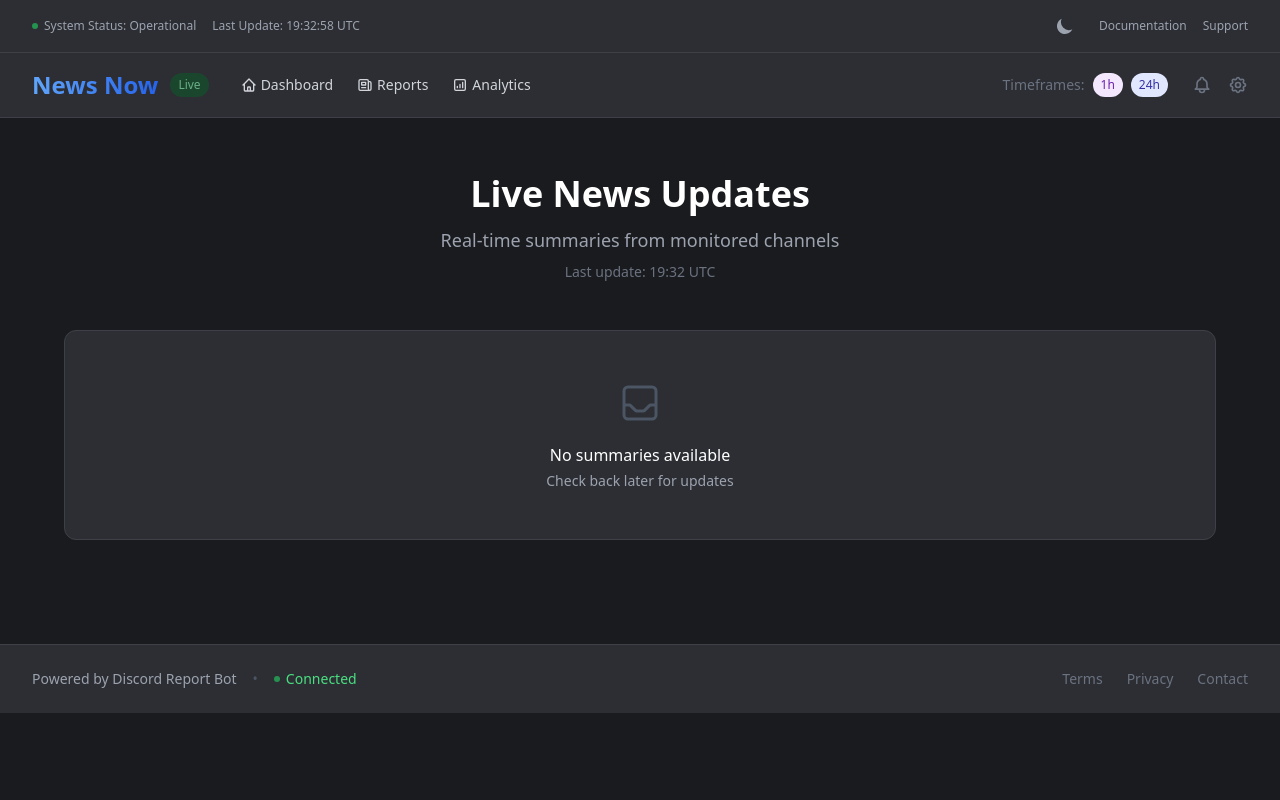
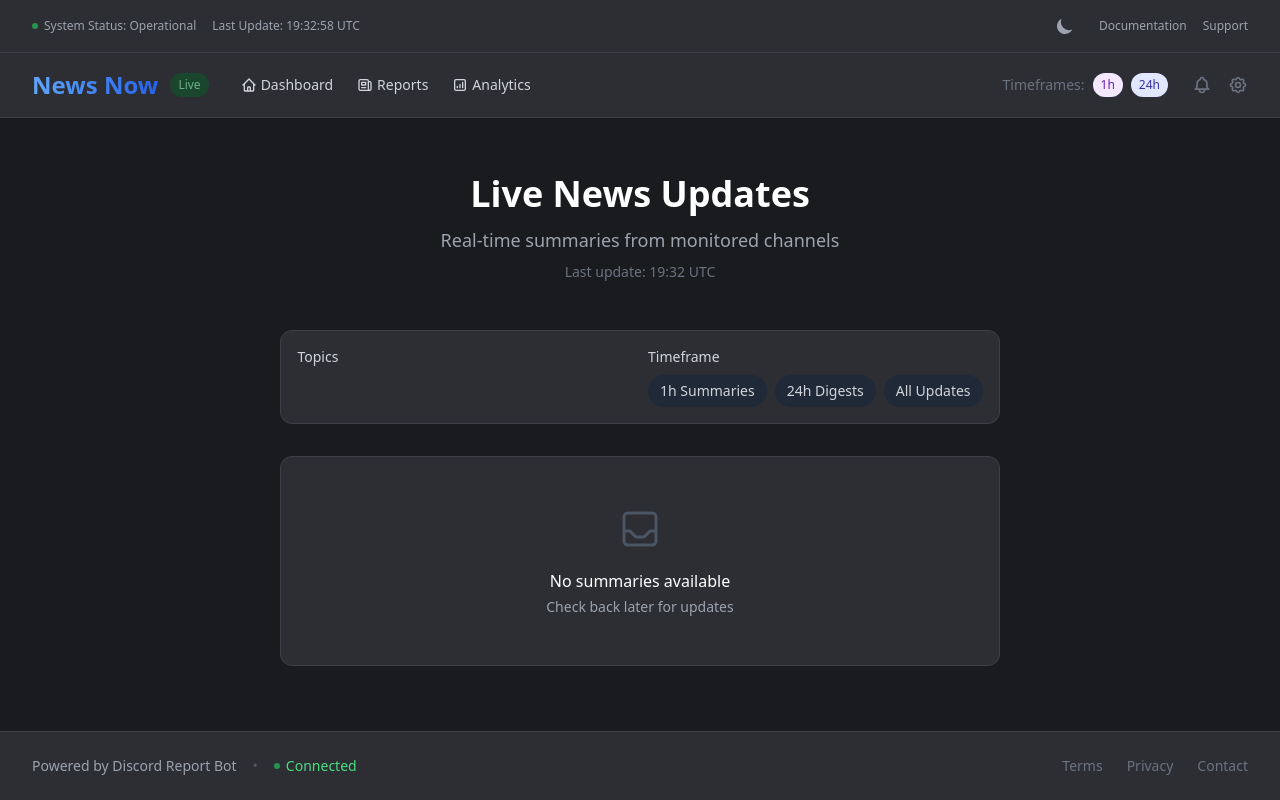
Before and after one commit to ghsaboias/news-now, a Flask app: page / in a window 1280 px wide. Run offline with Flask 3, Linux system fonts and the light colour scheme; parts of the project's set-up code (start-up, migrations or seed data) failed here and were passed over; some libraries are stand-ins or nearby versions; some web fonts are replaced.

Commit message:
feat: enhance report generation and filtering capabilities
- Updated ReportGenerator to include file operations for saving formatted messages.
- Modified ReportManager to set file operations in the report generator.
- Introduced filtering options in the web interface, allowing users to filter news items by topics and timeframe.
- Enhanced the index and news item templates to support new filtering features and improved layout.
- Added a new filtered-news route to handle requests for filtered news items.
- Improved JavaScript for dynamic filtering and UI updates without page reloads.
- Updated HTML templates for better structure and user experience.

```diff
--- a/src/main.py
+++ b/src/main.py
@@ -52,10 +52,10 @@ logger.setLevel(logging.DEBUG)
 
 # Initialize components
 claude_client = anthropic.Anthropic(api_key=ANTHROPIC_API_KEY)
-report_gen = ReportGenerator(claude_client, logger)
 telegram_bot = TelegramBot(TELEGRAM_BOT_TOKEN, TELEGRAM_CHAT_ID, logger)
 discord_client = DiscordClient(DISCORD_TOKEN, GUILD_ID, logger)
 file_ops = FileOps()
+report_gen = ReportGenerator(claude_client, logger, file_ops)
 report_manager = ReportManager(discord_client, telegram_bot, report_gen, file_ops, logger)
 
 # Add graceful shutdown handling
--- a/web/app.py
+++ b/web/app.py
@@ -3,7 +3,7 @@ import json
 import logging
 from datetime import datetime, timezone
 from functools import lru_cache
-from flask import Flask, render_template
+from flask import Flask, render_template, request
 from typing import Optional, Dict, List
 import re
 import unicodedata
@@ -32,8 +32,8 @@ CACHE_TIMEOUT = 60  # 1 minute for most operations
 def format_channel_name(name: str) -> str:
     """Format channel name for display by removing emojis and special suffixes."""
     try:
-        # Remove emojis and split
-        clean_name = name.replace('🟡', '').replace('🔴', '').replace('🟠', '').replace('⚫', '').replace('🔥', '')
+        # Remove all emojis using regex
+        clean_name = re.sub(r'[^\x00-\x7F]+', '', name)
 
         # Split by hyphens and filter out common suffixes
         parts = [part for part in clean_name.split('-') if part not in ['live', 'confirmed']]
@@ -45,7 +45,7 @@ def format_channel_name(name: str) -> str:
             words = [word.capitalize() for word in part.split()]
             formatted_parts.append(' '.join(words))
 
-        return ' - '.join(formatted_parts)
+        return ' - '.join(formatted_parts).strip()
     except Exception as e:
         logger.error(f"Error formatting channel name '{name}': {str(e)}")
         return name  # Return original name if formatting fails
@@ -136,30 +136,47 @@ def clean_channel_name(name: str) -> str:
 
 def extract_channel_tags(channel_name: str) -> List[str]:
     """Extract meaningful tags from a channel name by removing emojis, splitting on hyphens,
-    and filtering out common suffixes."""
-    import re
+    and filtering out common suffixes. Uses smart text processing to generate clean, unique tags."""
 
-    # Remove any leading emojis (any non-ASCII characters at the start)
+    # Remove any leading emojis and special characters
     clean_name = re.sub(r'^[^\x00-\x7F]+', '', channel_name)
 
-    # Split by hyphens and filter out common suffixes
-    common_suffixes = {'live', 'confirmed', 'updates', 'news', 'breaking'}
-    tags = []
+    # Common words that shouldn't be standalone tags
+    noise_words = {'live', 'confirmed', 'updates', 'news', 'breaking', 'latest', 'feed'}
 
-    for part in clean_name.split('-'):
-        part = part.strip()
-        if part and part.lower() not in common_suffixes:
-            # Capitalize each word
-            tag = ' '.join(word.capitalize() for word in part.split())
-            tags.append(tag)
+    # Split by hyphens and clean each part
+    parts = [part.strip() for part in clean_name.split('-') if part.strip()]
 
-    return tags
+    # Process multi-word combinations first
+    tags = set()  # Using set for automatic deduplication
+    for i, part in enumerate(parts):
+        words = [w for w in part.split() if w.lower() not in noise_words]
+        if not words:
+            continue
+
+        # If it's all uppercase and 2-5 letters, preserve the case (e.g., US, UN, NATO)
+        if len(words) == 1 and words[0].isupper() and 2 <= len(words[0]) <= 5:
+            tags.add(words[0])
+            continue
+
+        # For longer sequences, properly capitalize each word
+        tag = ' '.join(word.capitalize() for word in words)
+        if tag:
+            tags.add(tag)
+
+    return sorted(list(tags))
 
 @app.route('/')
 def index():
     try:
         logger.debug("Starting index route")
+
+        # Get filter parameters
+        selected_topics = request.args.getlist('topics')
+        timeframe = request.args.get('timeframe')
+
         news_items = []
+        all_topics = set()  # To collect all available topics
 
         if not os.path.exists(SUMMARIES_DIR):
             logger.error(f"SUMMARIES_DIR does not exist: {SUMMARIES_DIR}")
@@ -172,8 +189,21 @@ def index():
             if os.path.isdir(channel_dir):
                 latest = get_latest_summary(channel_dir)
                 if latest and latest['content']:
+                    # Skip if timeframe filter is active and doesn't match
+                    if timeframe and latest['timeframe'] != timeframe:
+                        continue
+
                     summary_content = latest['content']
                     channel_slug = get_channel_slug(channel_name)
+                    tags = extract_channel_tags(channel_name)
+
+                    # Add tags to all_topics set
+                    all_topics.update(tags)
+
+                    # Skip if topic filter is active and no matching tags
+                    if selected_topics and not any(tag in selected_topics for tag in tags):
+                        continue
+
                     news_item = {
                         'channel': channel_name,
                         'channel_slug': channel_slug,
@@ -184,21 +214,34 @@ def index():
                         'timestamp': datetime.fromisoformat(latest['period_end']),
                         'priority': get_priority(channel_name),
                         'timeframe': latest['timeframe'],
-                        'tags': extract_channel_tags(channel_name)  # Add tags to news item
+                        'tags': tags
                     }
                     logger.debug(f"Created news item: {str(news_item)[:100]}...")
                     news_items.append(news_item)
 
         if not news_items:
             logger.warning("No news items found")
-            return render_template('index.html', news_items=[])
+            return render_template('index.html',
+                                news_items=[],
+                                all_topics=sorted(all_topics),
+                                selected_topics=selected_topics,
+                                timeframe=timeframe)
 
         news_items.sort(key=lambda x: x['timestamp'], reverse=True)
         logger.debug(f"Returning {len(news_items)} news items")
-        return render_template('index.html', news_items=news_items)
+        return render_template('index.html',
+                             news_items=news_items,
+                             all_topics=sorted(all_topics),
+                             selected_topics=selected_topics,
+                             timeframe=timeframe)
     except Exception as e:
         logger.error(f"Error in index route: {str(e)}")
-        return render_template('index.html', news_items=[], error=str(e))
+        return render_template('index.html',
+                             news_items=[],
+                             error=str(e),
+                             all_topics=[],
+                             selected_topics=[],
+                             timeframe=None)
 
 @app.route('/channel/<channel_slug>')
 def channel(channel_slug):
@@ -272,5 +315,53 @@ def generate_report(channel_slug):
         logger.error(f"Error in generate_report route: {str(e)}")
         return f"An error occurred: {str(e)}", 500
 
+@app.route('/filtered-news')
+def filtered_news():
+    try:
+        selected_topics = request.args.getlist('topics')
+        timeframe = request.args.get('timeframe')
+
+        news_items = []
+        all_topics = set()
+
+        for channel_name in os.listdir(SUMMARIES_DIR):
+            channel_dir = os.path.join(SUMMARIES_DIR, channel_name)
+
+            if os.path.isdir(channel_dir):
+                latest = get_latest_summary(channel_dir)
+                if latest and latest['content']:
+                    if timeframe and latest['timeframe'] != timeframe:
+                        continue
+
+                    summary_content = latest['content']
+                    channel_slug = get_channel_slug(channel_name)
+                    tags = extract_channel_tags(channel_name)
+
+                    all_topics.update(tags)
+
+                    if selected_topics and not any(tag in selected_topics for tag in tags):
+                        continue
+
+                    news_item = {
+                        'channel': channel_name,
+                        'channel_slug': channel_slug,
+                        'display_name': format_channel_name(channel_name),
+                        'headline': summary_content['headline'],
+                        'location': summary_content.get('location', 'Location Unknown'),
+                        'body': summary_content['body'],
+                        'timestamp': datetime.fromisoformat(latest['period_end']),
+                        'priority': get_priority(channel_name),
+                        'timeframe': latest['timeframe'],
+                        'tags': tags
+                    }
+                    news_items.append(news_item)
+
+        news_items.sort(key=lambda x: x['timestamp'], reverse=True)
+        return render_template('news_items.html', news_items=news_items)
+
+    except Exception as e:
+        logger.error(f"Error in filtered_news route: {str(e)}")
+        return "Error loading news items", 500
+
 if __name__ == '__main__':
     app.run(debug=True)
--- a/web/static/js/main.js
+++ b/web/static/js/main.js
@@ -1,4 +1,6 @@
 $(document).ready(function() {
+    console.log('Document ready');
+
     // Theme toggle functionality
     const themeToggleDarkIcon = $('#theme-toggle-dark-icon');
     const themeToggleLightIcon = $('#theme-toggle-light-icon');
@@ -36,6 +38,91 @@ $(document).ready(function() {
         }
     });
 
+    // Debug: Log if we can find the form
+    const $form = $('#filter-form');
+    console.log('Found filter form:', $form.length > 0);
+
+    // Debug: Log initial form state
+    console.log('Initial topics:', $('#filter-form input[name="topics"]').length);
+    console.log('Initial timeframe inputs:', $('#filter-form input[name="timeframe"]').length);
+
+    // Function to update filter styles
+    function updateFilterStyles() {
+        // Reset all filters
+        $('#filter-form input[type="checkbox"]').each(function() {
+            const $label = $(this).closest('label');
+            if (this.checked) {
+                $label.addClass('bg-blue-100 text-blue-800 dark:bg-blue-900 dark:text-blue-300');
+                $label.removeClass('bg-gray-100 text-gray-800 dark:bg-gray-800 dark:text-gray-300');
+            } else {
+                $label.removeClass('bg-blue-100 text-blue-800 dark:bg-blue-900 dark:text-blue-300');
+                $label.addClass('bg-gray-100 text-gray-800 dark:bg-gray-800 dark:text-gray-300');
+            }
+        });
+
+        // Handle timeframe radio buttons
+        $('#filter-form input[name="timeframe"]').each(function() {
+            const $label = $(this).closest('label');
+            if (this.checked) {
+                $label.addClass('bg-indigo-100 text-indigo-800 dark:bg-indigo-900 dark:text-indigo-300');
+                $label.removeClass('bg-gray-100 text-gray-800 dark:bg-gray-800 dark:text-gray-300');
+            } else {
+                $label.removeClass('bg-indigo-100 text-indigo-800 dark:bg-indigo-900 dark:text-indigo-300');
+                $label.addClass('bg-gray-100 text-gray-800 dark:bg-gray-800 dark:text-gray-300');
+            }
+        });
+    }
+
+    // Initial style update
+    updateFilterStyles();
+
+    // Filter form handling
+    $('#filter-form input[type="checkbox"], #filter-form input[type="radio"]').on('change', function(e) {
+        // Update styles first
+        updateFilterStyles();
+
+        // Get all selected topics
+        const selectedTopics = $('#filter-form input[name="topics"]:checked').map(function() {
+            return this.value;
+        }).get();
+
+        // Get selected timeframe
+        const timeframe = $('#filter-form input[name="timeframe"]:checked').val() || '';
+
+        // Build query string
+        const params = new URLSearchParams();
+        selectedTopics.forEach(topic => params.append('topics', topic));
+        if (timeframe) {
+            params.append('timeframe', timeframe);
+        }
+
+        // Update URL without reloading
+        const newUrl = `${window.location.pathname}?${params.toString()}`;
+        history.pushState({}, '', newUrl);
+
+        // Show loading state
+        $('.grid.gap-6').addClass('opacity-50');
+
+        // Fetch filtered results
+        $.get(`/filtered-news?${params.toString()}`)
+            .done(function(html) {
+                $('.grid.gap-6').html(html).removeClass('opacity-50');
+            })
+            .fail(function() {
+                alert('Error loading news items');
+                $('.grid.gap-6').removeClass('opacity-50');
+            });
+    });
+
+    // Also try direct binding to inputs
+    $('#filter-form input[name="topics"]').on('change', function(e) {
+        console.log('Topic checkbox changed:', e.target.value, e.target.checked);
+    });
+
+    $('#filter-form input[name="timeframe"]').on('change', function(e) {
+        console.log('Timeframe radio changed:', e.target.value);
+    });
+
     // Auto-refresh status time
     setInterval(function() {
         $('.status-time').text(new Date().toLocaleTimeString() + ' UTC');
--- a/web/templates/base.html
+++ b/web/templates/base.html
@@ -23,7 +23,7 @@
         }
     </script>
     <!-- jQuery -->
-    <script src="https://code.jquery.com/jquery-3.7.1.min.js"></script>
+    <script src="https://cdnjs.cloudflare.com/ajax/libs/jquery/3.7.1/jquery.min.js" integrity="sha512-v2CJ7UaYy4JwqLDIrZUI/4hqeoQieOmAZNXBeQyjo21dadnwR+8ZaIJVT8EE2iyI61OV8e6M8PP2/4hpQINQ/g==" crossorigin="anonymous" referrerpolicy="no-referrer"></script>
     <script src="https://unpkg.com/@popperjs/core@2"></script>
     <script src="https://unpkg.com/tippy.js@6"></script>
     <link rel="stylesheet" href="https://unpkg.com/tippy.js@6/themes/light-border.css"/>
@@ -37,7 +37,7 @@
         .news-card:hover { transform: translateY(-2px); }
     </style>
 </head>
-<body class="min-h-screen bg-gray-50 dark:bg-dark-100 dark:text-gray-100">
+<body class="min-h-screen bg-gray-50 dark:bg-dark-100 dark:text-gray-100 flex flex-col">
     <!-- Header -->
     <header class="bg-white dark:bg-dark-200 shadow-sm border-b border-gray-100 dark:border-dark-300 sticky top-0 z-50">
         <div class="max-w-7xl mx-auto">
@@ -126,12 +126,12 @@
     </header>
 
     <!-- Main Content -->
-    <main class="max-w-7xl mx-auto py-6 sm:px-6 lg:px-8">
+    <main class="max-w-7xl mx-auto py-6 sm:px-6 lg:px-8 flex-grow">
         {% block content %}{% endblock %}
     </main>
 
     <!-- Footer -->
-    <footer class="bg-white dark:bg-dark-200 border-t border-gray-100 dark:border-dark-300 mt-12">
+    <footer class="bg-white dark:bg-dark-200 border-t border-gray-100 dark:border-dark-300">
         <div class="max-w-7xl mx-auto py-6 px-4 sm:px-6 lg:px-8">
             <div class="flex flex-col md:flex-row justify-between items-center space-y-4 md:space-y-0">
                 <div class="flex items-center space-x-4">
@@ -151,7 +151,10 @@
         </div>
     </footer>
 
-    <!-- Load our main JS file -->
+    <!-- JavaScript -->
+    <script src="https://cdnjs.cloudflare.com/ajax/libs/jquery/3.7.1/jquery.min.js" integrity="sha512-v2CJ7UaYy4JwqLDIrZUI/4hqeoQieOmAZNXBeQyjo21dadnwR+8ZaIJVT8EE2iyI61OV8e6M8PP2/4hpQINQ/g==" crossorigin="anonymous" referrerpolicy="no-referrer"></script>
+    <script src="https://unpkg.com/@popperjs/core@2"></script>
+    <script src="https://unpkg.com/tippy.js@6"></script>
     <script src="{{ url_for('static', filename='js/main.js') }}"></script>
 </body>
 </html>
--- a/web/templates/index.html
+++ b/web/templates/index.html
@@ -8,6 +8,45 @@
         <h1 class="text-4xl font-bold text-gray-900 dark:text-white mb-3">Live News Updates</h1>
         <p class="text-lg text-gray-600 dark:text-gray-400">Real-time summaries from monitored channels</p>
         <p class="text-sm text-gray-500 dark:text-gray-500 mt-2">Last update: {{ datetime.now().strftime('%H:%M UTC') }}</p>
+    </div>
+
+    <!-- Filter Section -->
+    <div class="mb-8 bg-white dark:bg-dark-200 rounded-xl p-4 border border-gray-100 dark:border-dark-300">
+        <form id="filter-form" class="space-y-4" method="GET">
+            <div class="grid grid-cols-1 md:grid-cols-2 gap-4">
+                <!-- Topics Filter -->
+                <div>
+                    <label class="block text-sm font-medium text-gray-700 dark:text-gray-300 mb-2">Topics</label>
+                    <div class="flex flex-wrap gap-2">
+                        {% for topic in all_topics %}
+                        <label class="inline-flex items-center px-3 py-1.5 rounded-full text-sm font-medium {% if topic in selected_topics %}bg-blue-100 text-blue-800 dark:bg-blue-900 dark:text-blue-300{% else %}bg-gray-100 text-gray-800 dark:bg-gray-800 dark:text-gray-300{% endif %} cursor-pointer hover:opacity-80 transition-opacity">
+                            <input type="checkbox" name="topics" value="{{ topic }}" class="hidden" {% if topic in selected_topics %}checked{% endif %}>
+                            {{ topic }}
+                        </label>
+                        {% endfor %}
+                    </div>
+                </div>
+
+                <!-- Timeframe Filter -->
+                <div>
+                    <label class="block text-sm font-medium text-gray-700 dark:text-gray-300 mb-2">Timeframe</label>
+                    <div class="flex gap-2">
+                        <label class="inline-flex items-center px-3 py-1.5 rounded-full text-sm font-medium {% if timeframe == '1h' %}bg-indigo-100 text-indigo-800 dark:bg-indigo-900 dark:text-indigo-300{% else %}bg-gray-100 text-gray-800 dark:bg-gray-800 dark:text-gray-300{% endif %} cursor-pointer hover:opacity-80 transition-opacity">
+                            <input type="radio" name="timeframe" value="1h" class="hidden" {% if timeframe == '1h' %}checked{% endif %}>
+                            1h Summaries
+                        </label>
+                        <label class="inline-flex items-center px-3 py-1.5 rounded-full text-sm font-medium {% if timeframe == '24h' %}bg-indigo-100 text-indigo-800 dark:bg-indigo-900 dark:text-indigo-300{% else %}bg-gray-100 text-gray-800 dark:bg-gray-800 dark:text-gray-300{% endif %} cursor-pointer hover:opacity-80 transition-opacity">
+                            <input type="radio" name="timeframe" value="24h" class="hidden" {% if timeframe == '24h' %}checked{% endif %}>
+                            24h Digests
+                        </label>
+                        <label class="inline-flex items-center px-3 py-1.5 rounded-full text-sm font-medium {% if timeframe is none or timeframe == '' %}bg-indigo-100 text-indigo-800 dark:bg-indigo-900 dark:text-indigo-300{% else %}bg-gray-100 text-gray-800 dark:bg-gray-800 dark:text-gray-300{% endif %} cursor-pointer hover:opacity-80 transition-opacity">
+                            <input type="radio" name="timeframe" value="" class="hidden" {% if timeframe is none or timeframe == '' %}checked{% endif %}>
+                            All Updates
+                        </label>
+                    </div>
+                </div>
+            </div>
+        </form>
     </div>
 
     <!-- News Feed Section -->
@@ -62,10 +101,10 @@
                 <div class="space-y-3">
                     <h3 class="text-base font-bold text-gray-900 dark:text-white leading-6">{{ item.headline }}</h3>
                     <div class="flex items-center space-x-2 text-sm text-gray-500 dark:text-gray-400">
-                        <span>{{ item.location }}</span>
+                        <span>{{ item.location }} • {{ item.timestamp.strftime('%H:%M UTC') }}</span>
                     </div>
                     <div class="prose prose-gray dark:prose-invert prose-sm max-w-none text-gray-600 dark:text-gray-300">
-                        {{ item.body | safe }}
+                        <div class="whitespace-pre-line text-justify">{{ item.body | safe }}</div>
                     </div>
                 </div>
             </div>
```
Also changed, not shown: src/report_generator.py (+14 -5 lines), web/templates/channel.html (+18 -6 lines), web/templates/news_items.html (added, +69 -0 lines).
